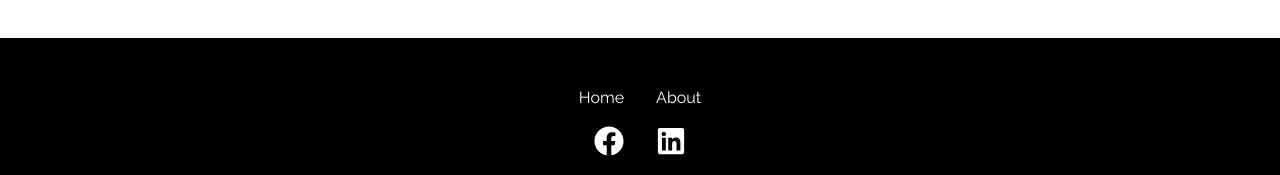
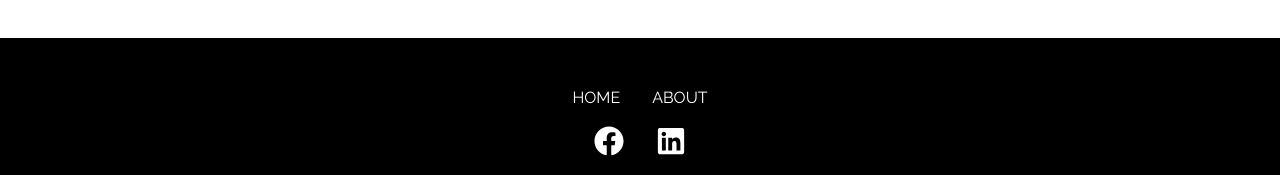
Before and after one commit to ErikRobles/radgnarack, a Next.js app: page / in a window 1280 px wide. Shown: the part 1704-1879 px from the top of the page. Built offline with nearby package versions, Linux system fonts and the light colour scheme.

Commit message:
made footer menu items uppercase for legibility

```diff
--- a/components/FooterNav.jsx
+++ b/components/FooterNav.jsx
@@ -4,7 +4,7 @@ import Link from 'next/link';
 const FooterNav = () => {
   return (
     <nav>
-        <ul className="text-white flex flex-row justify-center">
+        <ul className="text-white flex flex-row justify-center uppercase">
             <li className="p-4 hover:text-gray-500">
                 <Link href="/">
                   <a>Home</a>
```
